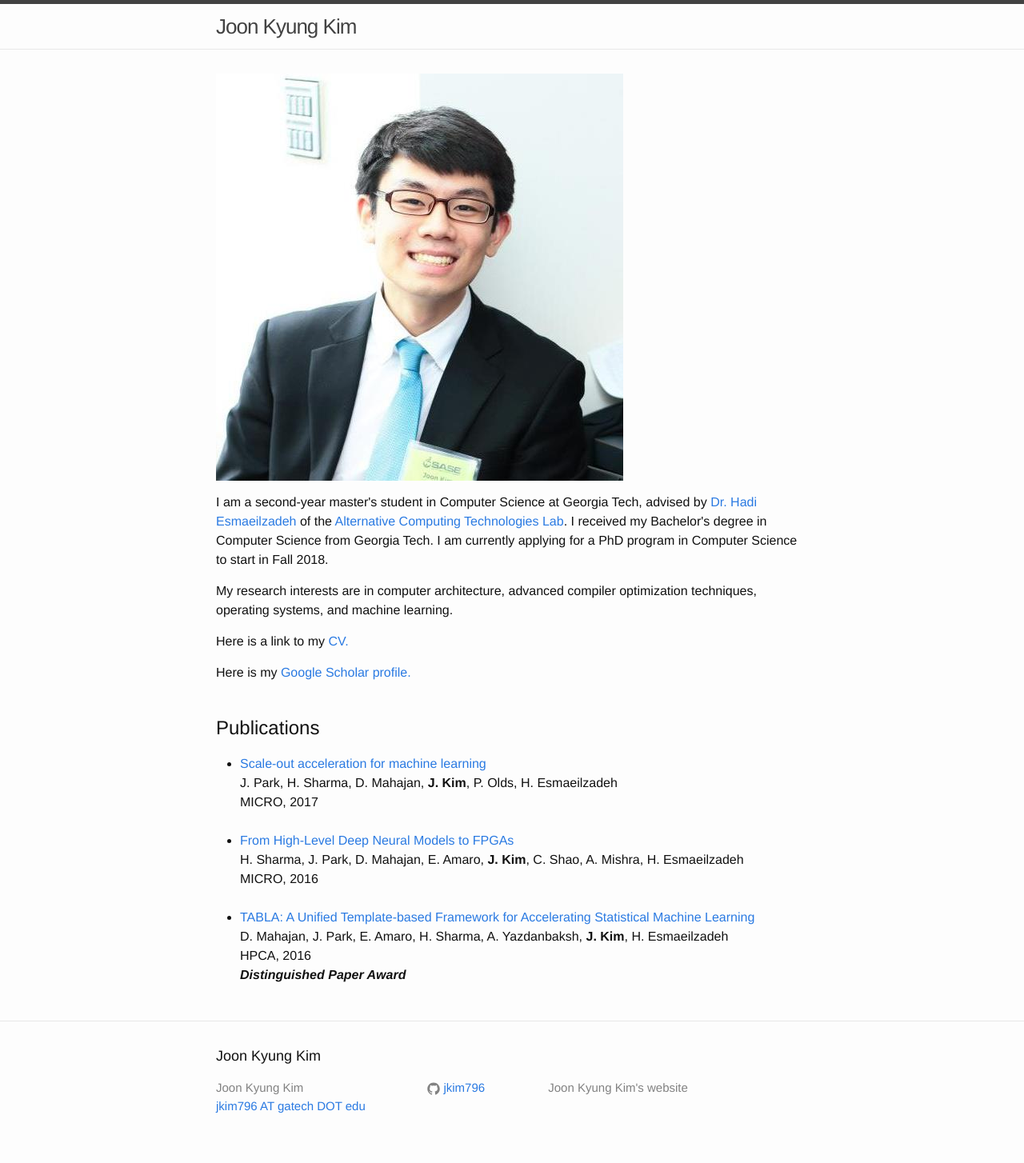
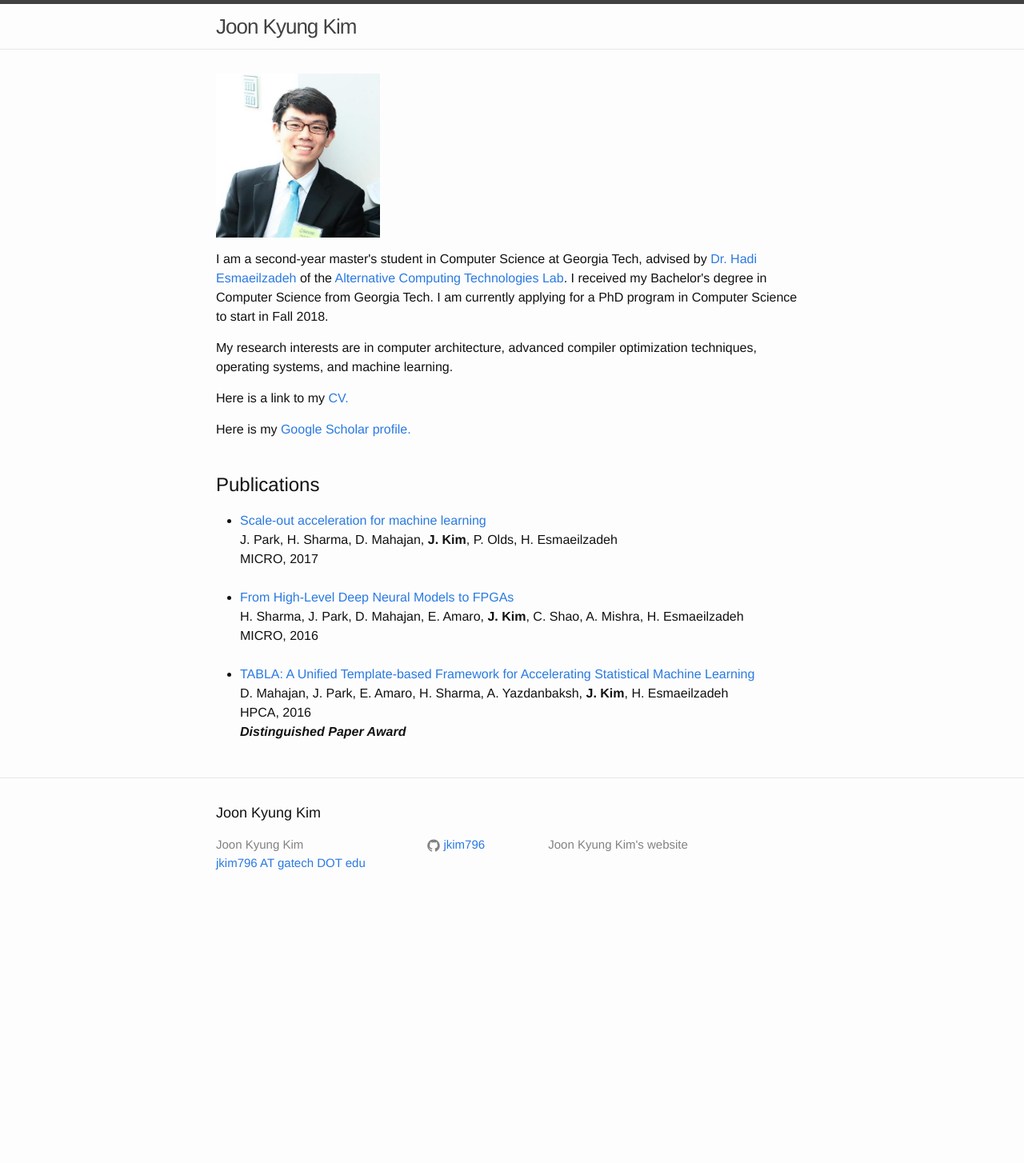
Before and after one commit to jkim796/jkim796.github.io, a Jekyll site: the page built from index.html, in a window 1280 px wide. Shown: the whole page at 80% size. Built offline with Jekyll 4.4.1, drawn with Linux system fonts in a browser that asks for light colours; after the commit the page ends 1150 px from its top, so only the background shows below that.

Commit message:
img size

```diff
--- a/index.html
+++ b/index.html
@@ -4,7 +4,7 @@ layout: default
 
 <div class="home">
 
-  <p><img src="./joon.jpg"></p>
+  <p><img src="./joon.jpg" style="width:205px;"></p>
   <p>I am a second-year master's student in Computer Science at Georgia Tech, advised by <a href="https://www.cc.gatech.edu/~hadi/">Dr. Hadi Esmaeilzadeh</a> of the <a href="http://act-lab.org/">Alternative Computing Technologies Lab</a>. I received my Bachelor's degree in Computer Science from Georgia Tech. I am currently applying for a PhD program in Computer Science to start in Fall 2018.</p>
   <p>My research interests are in computer architecture, advanced compiler optimization techniques, operating systems, and machine learning.</p>
   <p>Here is a link to my <a href="./CV.pdf">CV.</a></p>
```
